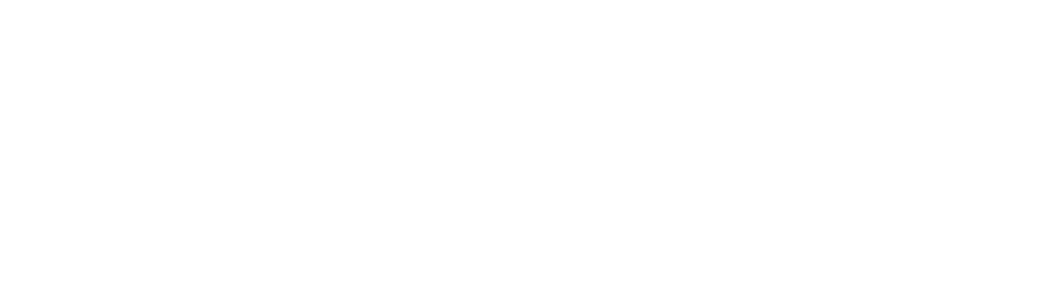
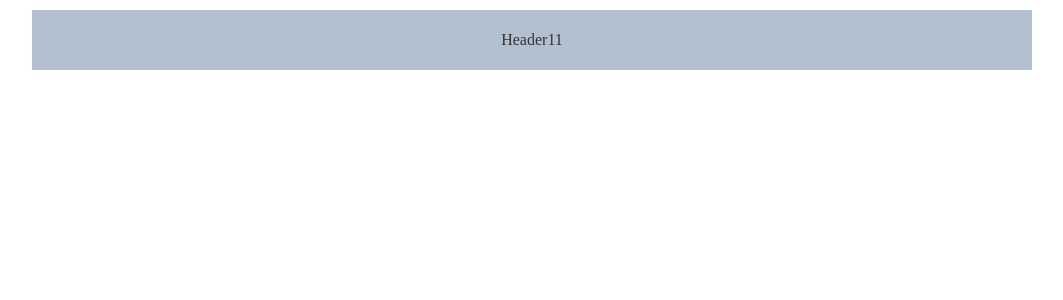
Before and after one commit to power17/element-power, a Vue app: page / in a window 1280 px wide. Shown: the top 300 px of the page, without its empty margins (108-1171 px from the left). Built offline with nearby package versions, Linux system fonts and the light colour scheme.

Commit message:
feat: 新增header组件

```diff
--- a/src/App.vue
+++ b/src/App.vue
@@ -1,25 +1,21 @@
-
-<script  setup lang="ts" >
-import HelloWorld from './components/HelloWorld.vue'
-</script>
-
 <template>
-  <div>
-	  <el-container></el-container>
-  </div>
+	<div>
+		<el-container>
+			<el-header>Header11</el-header>
+		</el-container>
+	</div>
 </template>
 
-<style scoped>
-.logo {
-  height: 6em;
-  padding: 1.5em;
-  will-change: filter;
-  transition: filter 300ms;
+<style>
+body {
+	width: 1000px;
+	margin: 10px auto;
 }
-.logo:hover {
-  filter: drop-shadow(0 0 2em #646cffaa);
-}
-.logo.vue:hover {
-  filter: drop-shadow(0 0 2em #42b883aa);
+
+.el-header {
+	background-color: #b3c0d1;
+	color: #333;
+	text-align: center;
+	line-height: 60px;
 }
 </style>
--- a/src/components/container/Container.vue
+++ b/src/components/container/Container.vue
@@ -1,8 +1,5 @@
 <template>
-	<section
-	class="el-container"
-	:class="{'is-vertical': isVertical}"
-	>
+	<section class="el-container" :class="{ 'is-vertical': isVertical }">
 		<slot />
 	</section>
 </template>
@@ -13,9 +10,9 @@
 }
 </script>
 <script setup lang="ts">
-	import {useSlots, computed, VNode, Component} from 'vue'
-	interface Props{
-		direction? : String
+import { useSlots, computed, VNode, Component } from 'vue'
+interface Props {
+	direction?: String
 }
 const props = defineProps<Props>()
 const slots = useSlots()
@@ -23,8 +20,9 @@
 // 判断是否需要垂直
 const isVertical = computed(() => {
 	if (slots && slots.default) {
-			return slots.default().some((vn:VNode) => {
+		return slots.default().some((vn: VNode) => {
 			const tag = (vn.type as Component).name
+			console.log(tag)
 			return tag === 'ElHeader' || tag === 'ElFooter'
 		})
 	} else {
@@ -36,6 +34,7 @@
 
 <style lang="scss">
 @import '../styles/mixin';
+
 @include b(container) {
 	display: flex;
 	flex-direction: row;
@@ -43,13 +42,11 @@
 	box-sizing: border-box;
 	flex-basis: auto;
 	min-width: 0;
-	@include when(vertical){
+	// &.is-vertical{
+	// 	flex-direction: column;
+	// }
+	@include when(vertical) {
 		flex-direction: column;
 	}
 }
-
-
-
-
-
 </style>
--- /dev/null
+++ b/src/components/container/Header.vue
@@ -0,0 +1,22 @@
+<template>
+	<header class="el-header" :height="{ height }">
+		<slot />
+	</header>
+</template>
+
+<script lang="ts">
+export default {
+	name: 'ElHeader'
+}
+</script>
+<script setup lang="ts">
+import { withDefaults } from 'vue'
+interface Props {
+	height?: string
+}
+withDefaults(defineProps<Props>(), {
+	height: '60px'
+})
+</script>
+
+<style></style>
--- a/src/components/container/index.ts
+++ b/src/components/container/index.ts
@@ -1,7 +1,9 @@
 import { App } from 'vue'
 import ElContainer from './Container.vue'
+import ElHeader from './Header.vue'
 export default {
 	install(app: App) {
 		app.component(ElContainer.name, ElContainer)
+		app.component(ElHeader.name, ElHeader)
 	}
 }
--- a/src/components/styles/mixin.scss
+++ b/src/components/styles/mixin.scss
@@ -1,12 +1,14 @@
 // bem
 $namespace: 'el';
-$state-prefix: 'is';
+$state-prefix: 'is-';
+
 @mixin b($block) {
 	$B: $namespace + '-' + $block !global;
 	.#{$B} {
 		@content;
 	}
 }
+
 @mixin when($state) {
 	@at-root {
 		&.#{$state-prefix + $state} {
--- a/src/main.ts
+++ b/src/main.ts
@@ -1,7 +1,7 @@
 import { createApp } from 'vue'
-import './style.scss'
+
 import App from './App.vue'
-import ElContainer from './components/container'
+import ElContainer from './components/Container'
 
 createApp(App)
 	.use(ElContainer)
--- a/src/style.scss
+++ /dev/null
@@ -1,80 +0,0 @@
-:root {
-  font-family: Inter, system-ui, Avenir, Helvetica, Arial, sans-serif;
-  line-height: 1.5;
-  font-weight: 400;
-
-  color-scheme: light dark;
-  color: rgba(255, 255, 255, 0.87);
-  background-color: #242424;
-
-  font-synthesis: none;
-  text-rendering: optimizeLegibility;
-  -webkit-font-smoothing: antialiased;
-  -moz-osx-font-smoothing: grayscale;
-  -webkit-text-size-adjust: 100%;
-}
-
-a {
-  font-weight: 500;
-  color: #646cff;
-  text-decoration: inherit;
-}
-a:hover {
-  color: #535bf2;
-}
-
-body {
-  margin: 0;
-  display: flex;
-  place-items: center;
-  min-width: 320px;
-  min-height: 100vh;
-}
-
-h1 {
-  font-size: 3.2em;
-  line-height: 1.1;
-}
-
-button {
-  border-radius: 8px;
-  border: 1px solid transparent;
-  padding: 0.6em 1.2em;
-  font-size: 1em;
-  font-weight: 500;
-  font-family: inherit;
-  background-color: #1a1a1a;
-  cursor: pointer;
-  transition: border-color 0.25s;
-}
-button:hover {
-  border-color: #646cff;
-}
-button:focus,
-button:focus-visible {
-  outline: 4px auto -webkit-focus-ring-color;
-}
-
-.card {
-  padding: 2em;
-}
-
-#app {
-  max-width: 1280px;
-  margin: 0 auto;
-  padding: 2rem;
-  text-align: center;
-}
-
-@media (prefers-color-scheme: light) {
-  :root {
-    color: #213547;
-    background-color: #ffffff;
-  }
-  a:hover {
-    color: #747bff;
-  }
-  button {
-    background-color: #f9f9f9;
-  }
-}
```
Also changed, not shown: src/components/HelloWorld.vue (deleted, +0 -38 lines), src/mixin.scss (deleted, +0 -18 lines). Lines whose indentation alone changed are shown as unchanged.
